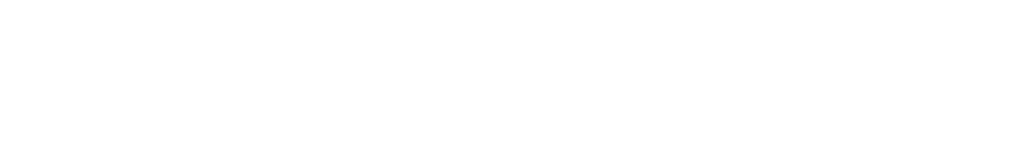
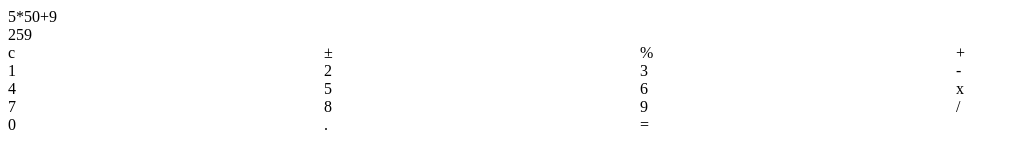
Before and after one commit to Ahuoyiza/javascript-projects, a plain HTML site: page calculator-project/index.html in a window 1280 px wide. Shown: the whole page, without its empty margins (0-1019 px from the left). Drawn offline with Linux system fonts and the light colour scheme.

Commit message:
feat: :sparkles: adds project structure
adds project structure, style guide

none

```diff
--- a/calculator-project/index.html
+++ b/calculator-project/index.html
@@ -4,9 +4,47 @@
     <meta charset="UTF-8">
     <meta http-equiv="X-UA-Compatible" content="IE=edge">
     <meta name="viewport" content="width=device-width, initial-scale=1.0">
+    <link rel="stylesheet" href="styles.css">
     <title>Calculator App</title>
 </head>
 <body>
+    <main>
+        <section>
+            <section>
+                5*50+9
+            </section>
+            <section>
+                259
+            </section>
+        </section>
+        <section>
+            <section class="grid-4X4">
+                <div>c</div>
+                <div>±</div>
+                <div>%</div>
+                <div>+</div>
+
+                <div>1</div>
+                <div>2</div>
+                <div>3</div>
+                <div>-</div>
+
+                <div>4</div>
+                <div>5</div>
+                <div>6</div>
+                <div>x</div>
+
+                <div>7</div>
+                <div>8</div>
+                <div>9</div>
+                <div>/</div>
+
+                <div>0</div>
+                <div>.</div>
+                <div>=</div>
+            </section>
+        </section>
+    </main>
 
 </body>
 </html>
--- a/calculator-project/styles.css
+++ b/calculator-project/styles.css
@@ -0,0 +1,10 @@
+@import url('https://fonts.googleapis.com/css2?family=EB+Garamond:ital,wght@0,400;0,500;0,600;1,400;1,500&family=Open+Sans:wght@300;400;500;600;700&family=Poppins:wght@600&display=swap');
+:root{
+    --main-font: 'EB Garamond', serif, 'Open Sans', sans-serif,'Poppins', sans-serif;
+}
+
+/* grids */
+.grid-4X4{
+    display: grid;
+    grid-template-columns: repeat(4, 4fr);
+}
```
Also changed, not shown: calculator-project/resources/assets.txt (added), calculator-project/resources/image_processing20200403-20703-1qv7avv.png (added), 3 other files.
